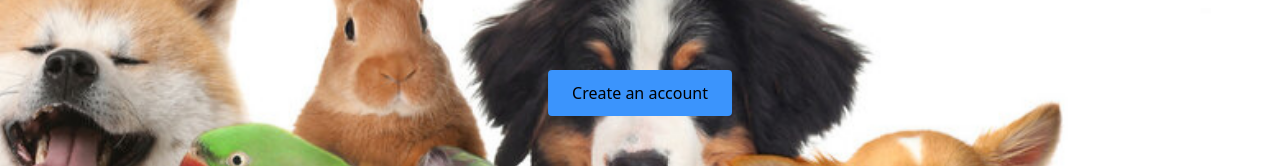
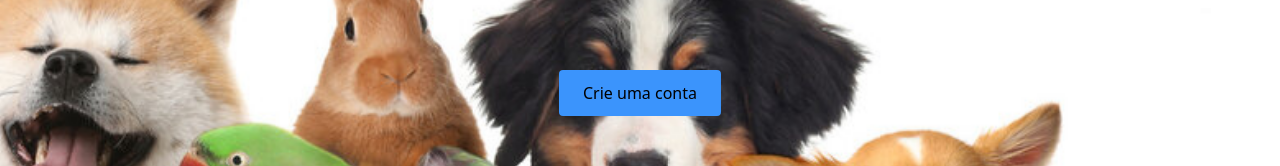
Before and after one commit to lucasac00/WEB2-T1, a website: page index.html in a window 1280 px wide. Shown: the part 163-329 px from the top of the page. Drawn offline with nearby package versions, Linux system fonts and the light colour scheme; files that its build step writes are made by us from their sources.

Commit message:
few fixes

```diff
--- a/index.html
+++ b/index.html
@@ -53,7 +53,7 @@
 
             <div class="absolute top-1/2 left-1/2 transform -translate-x-1/2 -translate-y-1/2">
                 <a href="#" class="bg-blue-primary text-white px-6 py-3 rounded hover:bg-opacity-90 transition">
-                    Create an account
+                    Crie uma conta
                 </a>
             </div>
 
@@ -107,7 +107,6 @@
     let intervalId = null;
     const intervalTime = 5000;
 
-    // Ensure all non-active slides start off to the right
     slides.forEach((slide, i) => {
     if (i !== currentIndex) {
         slide.classList.add('translate-x-full');
@@ -119,29 +118,17 @@
     const newSlide = slides[newIndex];
 
     if (newIndex > currentIndex) {
-        // Moving forward
-        // Make sure the new slide is to the right
         newSlide.classList.remove('-translate-x-full');
         newSlide.classList.add('translate-x-full');
-
-        // Force reflow to ensure the browser applies the initial position
         newSlide.getBoundingClientRect();
-
-        // Move current slide to the left and new slide to the center
         currentSlide.classList.remove('translate-x-0');
         currentSlide.classList.add('-translate-x-full');
         newSlide.classList.remove('translate-x-full');
         newSlide.classList.add('translate-x-0');
     } else {
-        // Moving backward
-        // Make sure the new slide is to the left
         newSlide.classList.remove('translate-x-full');
         newSlide.classList.add('-translate-x-full');
-
-        // Force reflow
         newSlide.getBoundingClientRect();
-
-        // Move current slide to the right and new slide to the center
         currentSlide.classList.remove('translate-x-0');
         currentSlide.classList.add('translate-x-full');
         newSlide.classList.remove('-translate-x-full');
@@ -182,7 +169,6 @@
     startAutoSlide();
     });
 
-    // Initialize carousel
     startAutoSlide();
   </script>
 </html>
```
